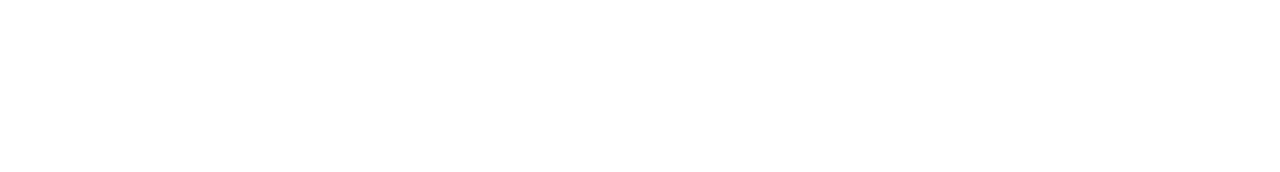
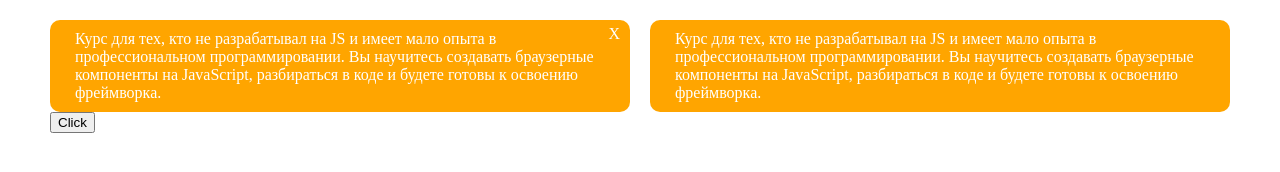
Before and after one commit to Johnhor/Examples, a website: page index.html in a window 1280 px wide. Drawn offline with Linux system fonts and the light colour scheme.

Commit message:
add button

```diff
--- a/index.html
+++ b/index.html
@@ -9,7 +9,17 @@
         <script src='main.js'></script>
     </head>
  <body>
-
-
+ <div class="container">
+ 	<div class='wrap'>
+ 	 <div class='wrap__block'>
+ 	 	<p>Курс для тех, кто не разрабатывал на JS и имеет мало опыта в профессиональном программировании. Вы научитесь создавать браузерные компоненты на JavaScript, разбираться в коде и будете готовы к освоению фреймворка.</p>
+ 	 	<span class='wrap__close'>X</span>
+ 	 	<button>Click</button>
+ 	 </div>
+ 	 <div class='wrap__block'>
+ 	 	<p>Курс для тех, кто не разрабатывал на JS и имеет мало опыта в профессиональном программировании. Вы научитесь создавать браузерные компоненты на JavaScript, разбираться в коде и будете готовы к освоению фреймворка.</p>
+ 	 </div>
+ 	</div>
+</div>
  </body>
 </html>
--- a/main.js
+++ b/main.js
@@ -1 +1,9 @@
-console.log('hello world');
+// let close = document.querySelector('spans');
+// close.addEventListener('click', function(){
+// 	console.log('hello')
+// })
+
+let btn = document.querySelector('button');
+btn.addEventListener('click', function(){
+	 console.log('hi');
+})
--- a/style.css
+++ b/style.css
@@ -6,3 +6,50 @@ body {
 * {
 	box-sizing: border-box;
 }
+.container {
+	max-width: 1200px;
+	margin: 0 auto;
+	padding: 0 20px;
+}
+.wrap {
+	display: flex;
+	flex-direction: column;
+	justify-content: space-between;
+	flex-wrap: wrap;
+	align-items: flex-start;
+	padding-top: 20px;
+}
+.wrap__block {
+	position: relative;
+	flex: 0 0 50%;
+	margin-left: -10px;
+	margin-right: -10px;
+	margin-bottom: 15px;
+}
+.wrap__block:last-child {
+	margin-bottom: 0;
+}
+.wrap__block p {
+	margin: 0;
+	background-color: orange;
+	padding: 10px 25px;
+	color: #fff;
+	border-radius: 10px;
+}
+.wrap__close {
+	position: absolute;
+    top: 5px;
+    right: 10px;
+    color: #fff;
+    cursor: pointer;
+     transform: 0.2s;
+}
+.wrap__close:hover {
+	 color: pink;
+}
+
+@media only screen and (min-width: 767px){
+	.wrap {
+		flex-direction: row;
+	}
+}
```
